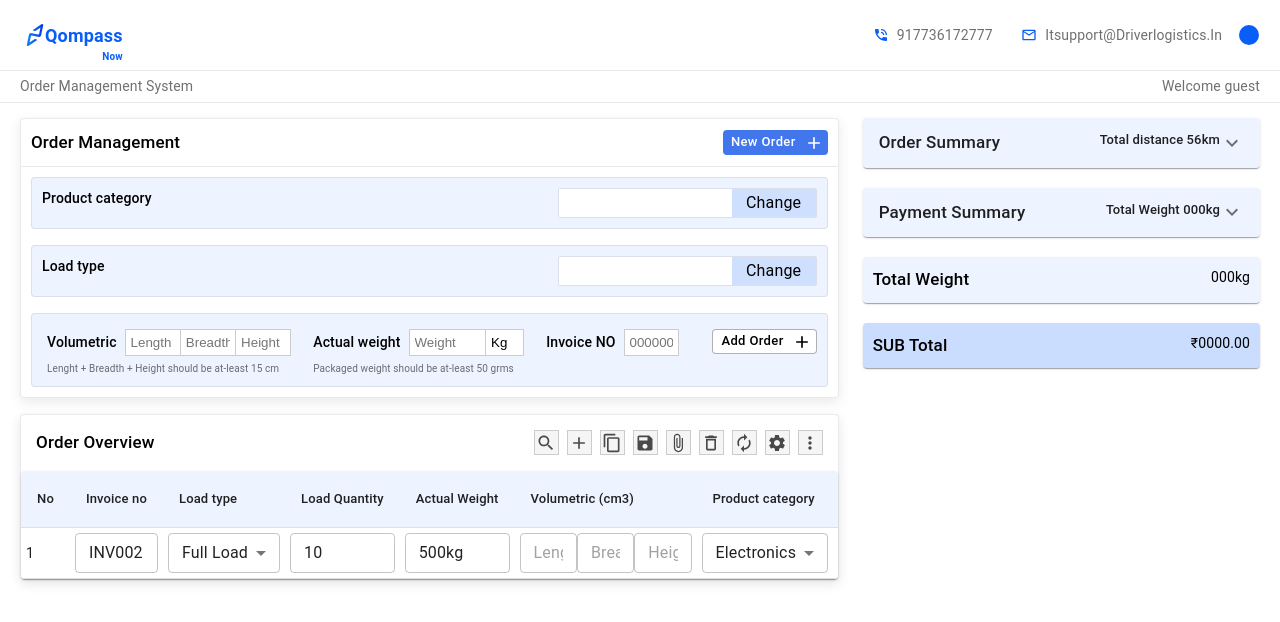
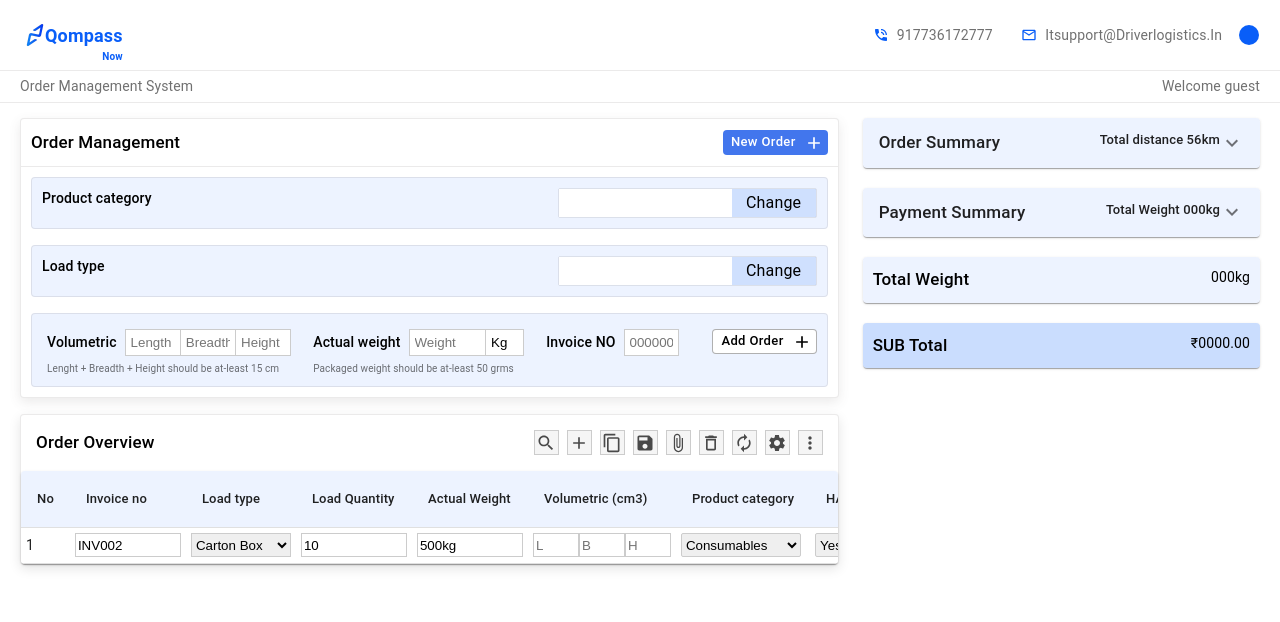
Before and after one commit to sanjaii1/driverLogi-qompassNow-app, a React (Create React App) app: page / in a window 1280 px wide. Shown: the top 622 px of the page. Built offline with nearby package versions, Linux system fonts and the light colour scheme.

Commit message:
fix:design fix table

```diff
--- a/src/pages/componets/orderOverview.js
+++ b/src/pages/componets/orderOverview.js
@@ -24,8 +24,7 @@ import TextField from "@mui/material/TextField";
 import Select from "@mui/material/Select";
 import MenuItem from "@mui/material/MenuItem";
 import FormControl from "@mui/material/FormControl";
-import EditIcon from '@mui/icons-material/Edit';
-
+import EditIcon from "@mui/icons-material/Edit";
 
 export default function OrderOverview() {
   return (
@@ -48,7 +47,9 @@ export default function OrderOverview() {
         }}
       >
         <Box>
-          <Typography sx={{fontSize:"17px", fontWeight:550}}>Order Overview</Typography>
+          <Typography sx={{ fontSize: "17px", fontWeight: 550 }}>
+            Order Overview
+          </Typography>
         </Box>
         <Box>
           <IconButton
@@ -173,96 +174,222 @@ export default function OrderOverview() {
           <Table sx={{ minWidth: 650 }} aria-label="simple table">
             <TableHead sx={{ backgroundColor: "#095ef812" }}>
               <TableRow>
-                <TableCell sx={{whiteSpace:'nowrap' , fontSize:"13px", fontWeight:550}}>No</TableCell>
-                <TableCell sx={{whiteSpace:'nowrap' , fontSize:"13px", fontWeight:550}}>Invoice no</TableCell>
-                <TableCell sx={{whiteSpace:'nowrap'  , fontSize:"13px", fontWeight:550}}>Load type</TableCell>
-                <TableCell sx={{whiteSpace:'nowrap' , fontSize:"13px", fontWeight:550}}>Load Quantity</TableCell>
-                <TableCell sx={{whiteSpace:'nowrap' , fontSize:"13px", fontWeight:550}}>Actual Weight</TableCell>
-                <TableCell sx={{whiteSpace:'nowrap', minWidth:"150px" , fontSize:"13px", fontWeight:550}}>Volumetric (cm3)</TableCell>
-                <TableCell sx={{whiteSpace:'nowrap' , fontSize:"13px", fontWeight:550}}>Product category</TableCell>
-                <TableCell sx={{whiteSpace:'nowrap' , fontSize:"13px", fontWeight:550}}>HAZMAT class</TableCell>
-                <TableCell sx={{whiteSpace:'nowrap' , fontSize:"13px", fontWeight:550}}>Action</TableCell>
+                <TableCell
+                  sx={{
+                    whiteSpace: "nowrap",
+                    fontSize: "13px",
+                    fontWeight: 550,
+                  }}
+                >
+                  No
+                </TableCell>
+                <TableCell
+                  sx={{
+                    whiteSpace: "nowrap",
+                    fontSize: "13px",
+                    fontWeight: 550,
+                  }}
+                >
+                  Invoice no
+                </TableCell>
+                <TableCell
+                  sx={{
+                    whiteSpace: "nowrap",
+                    fontSize: "13px",
+                    fontWeight: 550,
+                  }}
+                >
+                  Load type
+                </TableCell>
+                <TableCell
+                  sx={{
+                    whiteSpace: "nowrap",
+                    fontSize: "13px",
+                    fontWeight: 550,
+                  }}
+                >
+                  Load Quantity
+                </TableCell>
+                <TableCell
+                  sx={{
+                    whiteSpace: "nowrap",
+                    fontSize: "13px",
+                    fontWeight: 550,
+                  }}
+                >
+                  Actual Weight
+                </TableCell>
+                <TableCell
+                  sx={{
+                    whiteSpace: "nowrap",
+
+                    fontSize: "13px",
+                    fontWeight: 550,
+                  }}
+                >
+                  Volumetric (cm3)
+                </TableCell>
+                <TableCell
+                  sx={{
+                    whiteSpace: "nowrap",
+                    fontSize: "13px",
+                    fontWeight: 550,
+                  }}
+                >
+                  Product category
+                </TableCell>
+                <TableCell
+                  sx={{
+                    whiteSpace: "nowrap",
+                    fontSize: "13px",
+                    fontWeight: 550,
+                  }}
+                >
+                  HAZMAT class
+                </TableCell>
+                <TableCell
+                  sx={{
+                    whiteSpace: "nowrap",
+                    fontSize: "13px",
+                    fontWeight: 550,
+                  }}
+                >
+                  Action
+                </TableCell>
               </TableRow>
             </TableHead>
             <TableBody>
               <TableRow>
-                <TableCell sx={{padding:"5px"}}>1</TableCell>
-                <TableCell sx={{padding:"5px"}}>
-                  <TextField
+                <TableCell sx={{ padding: "5px" }}>1</TableCell>
+                <TableCell sx={{ padding: "5px" }}>
+                  <input
                     variant="outlined"
-                    size="small"
+                    style={{
+                      height: "20px",
+                      border: "1px solid #cccccc",
+
+                      width: "100px",
+                    }}
                     defaultValue="INV002"
                   />
                 </TableCell>
-                <TableCell sx={{padding:"5px"}}>
-                  <FormControl size="small" variant="outlined" fullWidth>
-                    <Select labelId="load-type-label" defaultValue="fullLoad">
-                      <MenuItem value="fullLoad">Full Load</MenuItem>
-                      <MenuItem value="partialLoad">Partial Load</MenuItem>
-                      <MenuItem value="customLoad">Custom Load</MenuItem>
-                    </Select>
-                  </FormControl>
+                <TableCell sx={{ padding: "5px" }}>
+                  <select
+                    name="load"
+                    id="load"
+                    style={{
+                      height: "24px",
+                      border: "1px solid #cccccc",
+
+                      width: "100px",
+                    }}
+                  >
+                    <option value="Carton">Carton Box</option>
+                    <option value="Wooden">Wooden Box</option>
+                    <option value="Plastic">Plastic</option>
+                    <option value="Other">Other</option>
+                  </select>
                 </TableCell>
-                <TableCell sx={{padding:"5px"}}>
-                  <TextField
+                <TableCell sx={{ padding: "5px" }}>
+                  <input
                     variant="outlined"
                     size="small"
                     defaultValue="10"
+                    style={{
+                      height: "20px",
+                      border: "1px solid #cccccc",
+
+                      width: "100px",
+                    }}
                   />
                 </TableCell>
-                <TableCell sx={{padding:"5px"}}>
-                  <TextField
+                <TableCell sx={{ padding: "5px" }}>
+                  <input
                     variant="outlined"
                     size="small"
                     defaultValue="500kg"
+                    style={{
+                      height: "20px",
+                      border: "1px solid #cccccc",
+
+                      width: "100px",
+                    }}
                   />
                 </TableCell>
-                <TableCell sx={{padding:"5px"}}>
+                <TableCell sx={{ padding: "5px" }}>
                   {" "}
                   <Box sx={{ display: "flex" }}>
-                    <TextField
+                    <input
                       variant="outlined"
                       size="small"
-                      placeholder="Length"
+                      placeholder="L"
+                      style={{
+                        height: "20px",
+                        border: "1px solid #cccccc",
+
+                        width: "40px",
+                      }}
                     />
-                    <TextField
+                    <input
                       variant="outlined"
                       size="small"
-                      placeholder="Breadth"
+                      placeholder="B"
+                      style={{
+                        height: "20px",
+                        border: "1px solid #cccccc",
+
+                        width: "40px",
+                      }}
                     />
-                    <TextField
+                    <input
                       variant="outlined"
                       size="small"
-                      placeholder="Height"
+                      placeholder="H"
+                      style={{
+                        height: "20px",
+                        border: "1px solid #cccccc",
+
+                        width: "40px",
+                      }}
                     />
                   </Box>
                 </TableCell>
-                <TableCell sx={{padding:"5px"}}>
+                <TableCell sx={{ padding: "5px" }}>
                   {" "}
-                  <FormControl size="small" variant="outlined" fullWidth>
-                    <Select
-                      labelId="product-category-label-2"
-                      defaultValue="electronics"
-                    >
-                      <MenuItem value="chemicals">Chemicals</MenuItem>
-                      <MenuItem value="electronics">Electronics</MenuItem>
-                      <MenuItem value="furniture">Furniture</MenuItem>
-                    </Select>
-                  </FormControl>
+                  <select
+                    name="product"
+                    id="product"
+                    style={{
+                      height: "24px",
+                      border: "1px solid #cccccc",
+                      borderRadius: "2px",
+                      width: "120px",
+                    }}
+                  >
+                    <option value="Consumables">Consumables</option>
+                    <option value="Electronics">Electronics</option>
+                    <option value="sports">Sports Equipment</option>
+                    <option value="audi">Clothes Item</option>
+                    <option value="audi">Household Item </option>
+                    <option value="audi">Other</option>
+                  </select>
                 </TableCell>
-                <TableCell sx={{padding:"5px"}}>
-                  <FormControl size="small" variant="outlined" fullWidth>
-                    <Select
-                      labelId="hazmat-class-label-2"
-                      defaultValue="class9"
-                    >
-                      <MenuItem value="class1">Class 1</MenuItem>
-                      <MenuItem value="class2">Class 2</MenuItem>
-                      <MenuItem value="class3">Class 3</MenuItem>
-                    </Select>
-                  </FormControl>
+                <TableCell sx={{ padding: "5px" }}>
+                  <select
+                    name="haz"
+                    id="haz"
+                    style={{
+                      height: "24px",
+                      border: "1px solid #cccccc",
+                      borderRadius: "2px",
+                      width: "100px",
+                    }}
+                  >
+                    <option value="yes">Yes</option>
+                    <option value="no">No</option>
+                  </select>
                 </TableCell>
-                <TableCell sx={{padding:"5px"}}>
+                <TableCell sx={{ padding: "5px" }}>
                   <Box sx={{ display: "flex" }}>
                     <IconButton
                       sx={{
```
